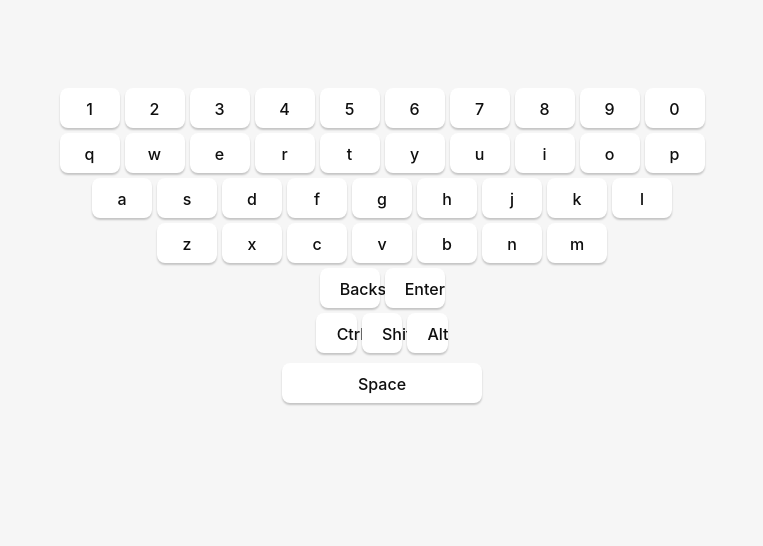
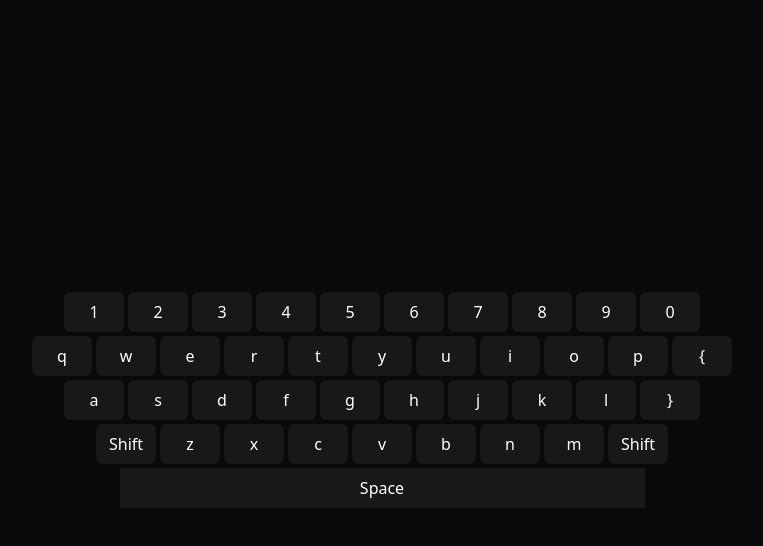
Before and after one commit to GabrielFrutuoso/FlyBoard, a React (Vite) app: page / in a window 1280 px wide. Shown: the top 546 px of the page, without its empty margins (258-1021 px from the left). Built offline with nearby package versions, Linux system fonts and the light colour scheme.

Commit message:
feat: add tailwind

```diff
--- a/src/App.css
+++ b/src/App.css
@@ -1,116 +1 @@
-.logo.vite:hover {
-  filter: drop-shadow(0 0 2em #747bff);
-}
-
-.logo.react:hover {
-  filter: drop-shadow(0 0 2em #61dafb);
-}
-:root {
-  font-family: Inter, Avenir, Helvetica, Arial, sans-serif;
-  font-size: 16px;
-  line-height: 24px;
-  font-weight: 400;
-
-  color: #0f0f0f;
-  background-color: #f6f6f6;
-
-  font-synthesis: none;
-  text-rendering: optimizeLegibility;
-  -webkit-font-smoothing: antialiased;
-  -moz-osx-font-smoothing: grayscale;
-  -webkit-text-size-adjust: 100%;
-}
-
-.container {
-  margin: 0;
-  padding-top: 10vh;
-  display: flex;
-  flex-direction: column;
-  justify-content: center;
-  text-align: center;
-}
-
-.logo {
-  height: 6em;
-  padding: 1.5em;
-  will-change: filter;
-  transition: 0.75s;
-}
-
-.logo.tauri:hover {
-  filter: drop-shadow(0 0 2em #24c8db);
-}
-
-.row {
-  display: flex;
-  justify-content: center;
-}
-
-a {
-  font-weight: 500;
-  color: #646cff;
-  text-decoration: inherit;
-}
-
-a:hover {
-  color: #535bf2;
-}
-
-h1 {
-  text-align: center;
-}
-
-input,
-button {
-  border-radius: 8px;
-  border: 1px solid transparent;
-  padding: 0.6em 1.2em;
-  font-size: 1em;
-  font-weight: 500;
-  font-family: inherit;
-  color: #0f0f0f;
-  background-color: #ffffff;
-  transition: border-color 0.25s;
-  box-shadow: 0 2px 2px rgba(0, 0, 0, 0.2);
-}
-
-button {
-  cursor: pointer;
-}
-
-button:hover {
-  border-color: #396cd8;
-}
-button:active {
-  border-color: #396cd8;
-  background-color: #e8e8e8;
-}
-
-input,
-button {
-  outline: none;
-}
-
-#greet-input {
-  margin-right: 5px;
-}
-
-@media (prefers-color-scheme: dark) {
-  :root {
-    color: #f6f6f6;
-    background-color: #2f2f2f;
-  }
-
-  a:hover {
-    color: #24c8db;
-  }
-
-  input,
-  button {
-    color: #ffffff;
-    background-color: #0f0f0f98;
-  }
-  button:active {
-    background-color: #0f0f0f69;
-  }
-}
+@import "tailwindcss";
--- a/src/App.tsx
+++ b/src/App.tsx
@@ -7,10 +7,9 @@ function App() {
   const [activeModifiers, setActiveModifiers] = useState<string[]>([]);
   const rows = [
     ["1", "2", "3", "4", "5", "6", "7", "8", "9", "0"],
-    ["q", "w", "e", "r", "t", "y", "u", "i", "o", "p"],
-    ["a", "s", "d", "f", "g", "h", "j", "k", "l"],
-    ["z", "x", "c", "v", "b", "n", "m"],
-    ["Backspace", "Enter"],
+    ["q", "w", "e", "r", "t", "y", "u", "i", "o", "p", "{"],
+    ["a", "s", "d", "f", "g", "h", "j", "k", "l", "}"],
+    ["Shift", "z", "x", "c", "v", "b", "n", "m", "Shift"],
   ];
 
   const shiftMap: Record<string, string> = {
@@ -24,6 +23,8 @@ function App() {
     "8": "*",
     "9": "(",
     "0": ")",
+    "p": "{",
+    "l": "}"
   };
 
   const getDisplayKey = (key: string) => {
@@ -39,8 +40,6 @@ function App() {
         prev.includes(key) ? prev.filter((k) => k !== key) : [...prev, key],
       );
     } else {
-      // Send the displayed key (e.g. "!" instead of "1" if Shift is active)
-      // We also pass the modifiers so the backend can press them (e.g. for shortcuts)
       let keyToSend = getDisplayKey(key);
       if (key === "Enter") keyToSend = "Return";
 
@@ -52,28 +51,24 @@ function App() {
   };
 
   return (
-    <main className="container">
-      <div style={{ display: "flex", flexDirection: "column", gap: "5px" }}>
+    <main className="flex justify-center items-center h-screen bg-zinc-950">
+      <div className="flex flex-col justify-center gap-1">
         {rows.map((row, i) => (
           <div
+            className="w-full flex justify-center items-center gap-1"
             key={i}
-            style={{ display: "flex", justifyContent: "center", gap: "5px" }}
           >
             {row.map((key) => {
               const displayKey = getDisplayKey(key);
+              const isActive = activeModifiers.includes(key);
               return (
                 <button
+                  className={`w-[60px] h-10 text-white transition-colors rounded-md ${
+                    isActive ? "bg-zinc-600" : "bg-zinc-900 hover:bg-zinc-800"
+                  }`}
                   key={key}
                   onMouseDown={(e) => e.preventDefault()}
                   onClick={() => handleKey(key)}
-                  style={{
-                    width: "60px",
-                    height: "40px",
-                    backgroundColor: activeModifiers.includes(key)
-                      ? "#666"
-                      : "",
-                    color: activeModifiers.includes(key) ? "white" : "",
-                  }}
                 >
                   {displayKey}
                 </button>
@@ -81,34 +76,28 @@ function App() {
             })}
           </div>
         ))}
-        <div style={{ display: "flex", justifyContent: "center", gap: "5px" }}>
-          {["Ctrl", "Shift", "Alt"].map((key) => (
+        {/* <div className="flex justify-center gap-1.5">
+          {["Ctrl", "Alt"].map((key) => {
+            const isActive = activeModifiers.includes(key);
+            return (
               <button
                 key={key}
+                className={`w-10 h-10 text-white transition-colors ${
+                  isActive ? "bg-zinc-600" : "bg-zinc-900 hover:bg-zinc-800"
+                }`}
                 onMouseDown={(e) => e.preventDefault()}
                 onClick={() => handleKey(key)}
-              style={{
-                width: "40px",
-                height: "40px",
-                backgroundColor: activeModifiers.includes(key) ? "#666" : "",
-                color: activeModifiers.includes(key) ? "white" : "",
-              }}
               >
                 {key}
               </button>
-          ))}
-        </div>
-        <div
-          style={{
-            display: "flex",
-            justifyContent: "center",
-            marginTop: "5px",
-          }}
-        >
+            );
+          })}
+        </div> */}
+        <div className="flex justify-center">
           <button
+            className="w-[75%] h-10 bg-zinc-900 text-white hover:bg-zinc-800 transition-colors"
             onMouseDown={(e) => e.preventDefault()}
-            onClick={() => handleKey(" ")}
-            style={{ width: "200px", height: "40px" }}
+            onClick={() => handleKey("return")}
           >
             Space
           </button>
--- a/vite.config.ts
+++ b/vite.config.ts
@@ -1,12 +1,12 @@
 import { defineConfig } from "vite";
 import react from "@vitejs/plugin-react";
+import tailwindcss from "@tailwindcss/vite";
 
 // @ts-expect-error process is a nodejs global
 const host = process.env.TAURI_DEV_HOST;
 
-// https://vite.dev/config/
 export default defineConfig(async () => ({
-  plugins: [react()],
+  plugins: [react(), tailwindcss()],
 
   // Vite options tailored for Tauri development and only applied in `tauri dev` or `tauri build`
   //
```
Also changed, not shown: package.json (+6 -4 lines), 1 other file (tests, documents, lock files or other folders). Lines whose indentation alone changed are shown as unchanged.
